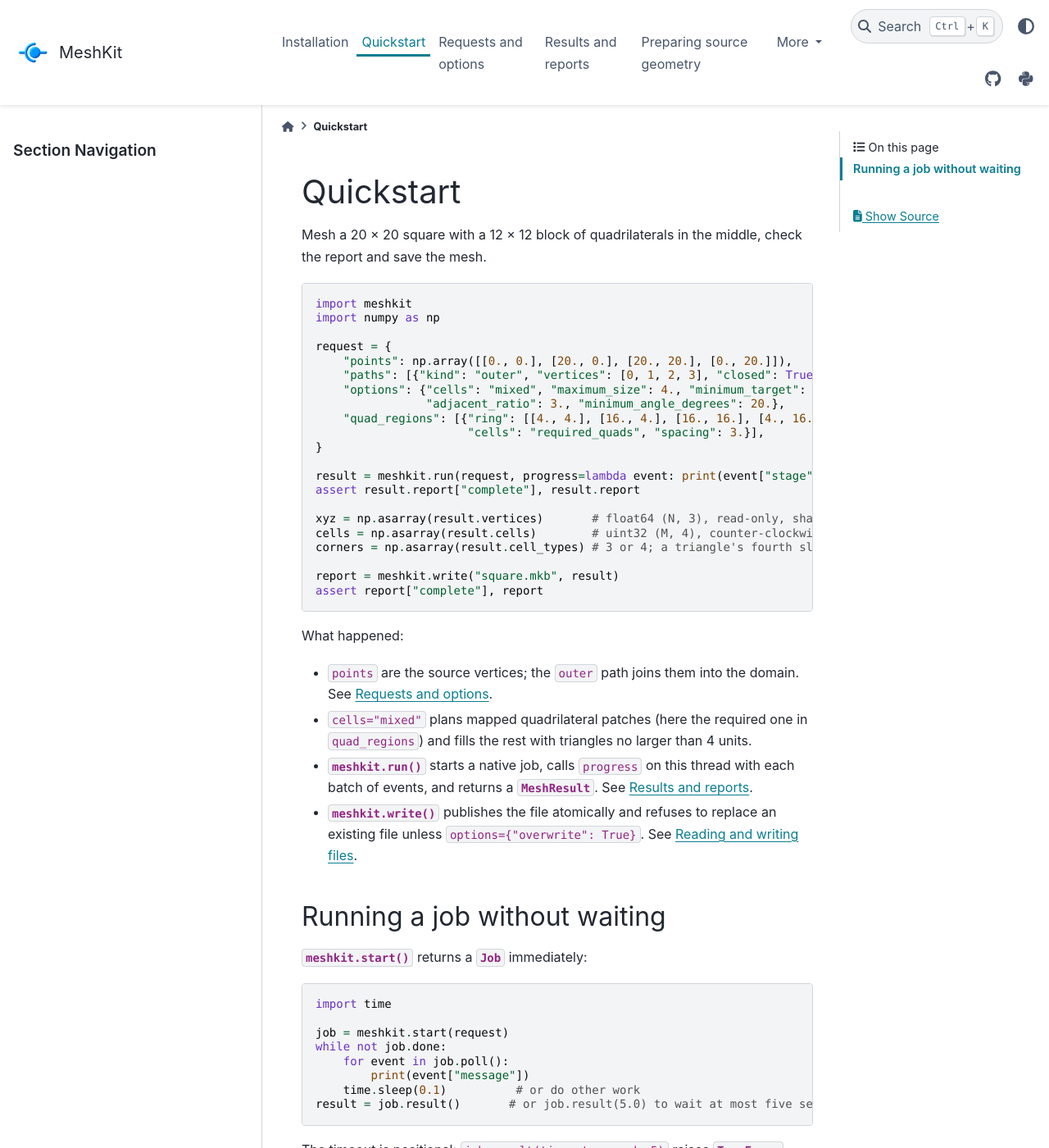
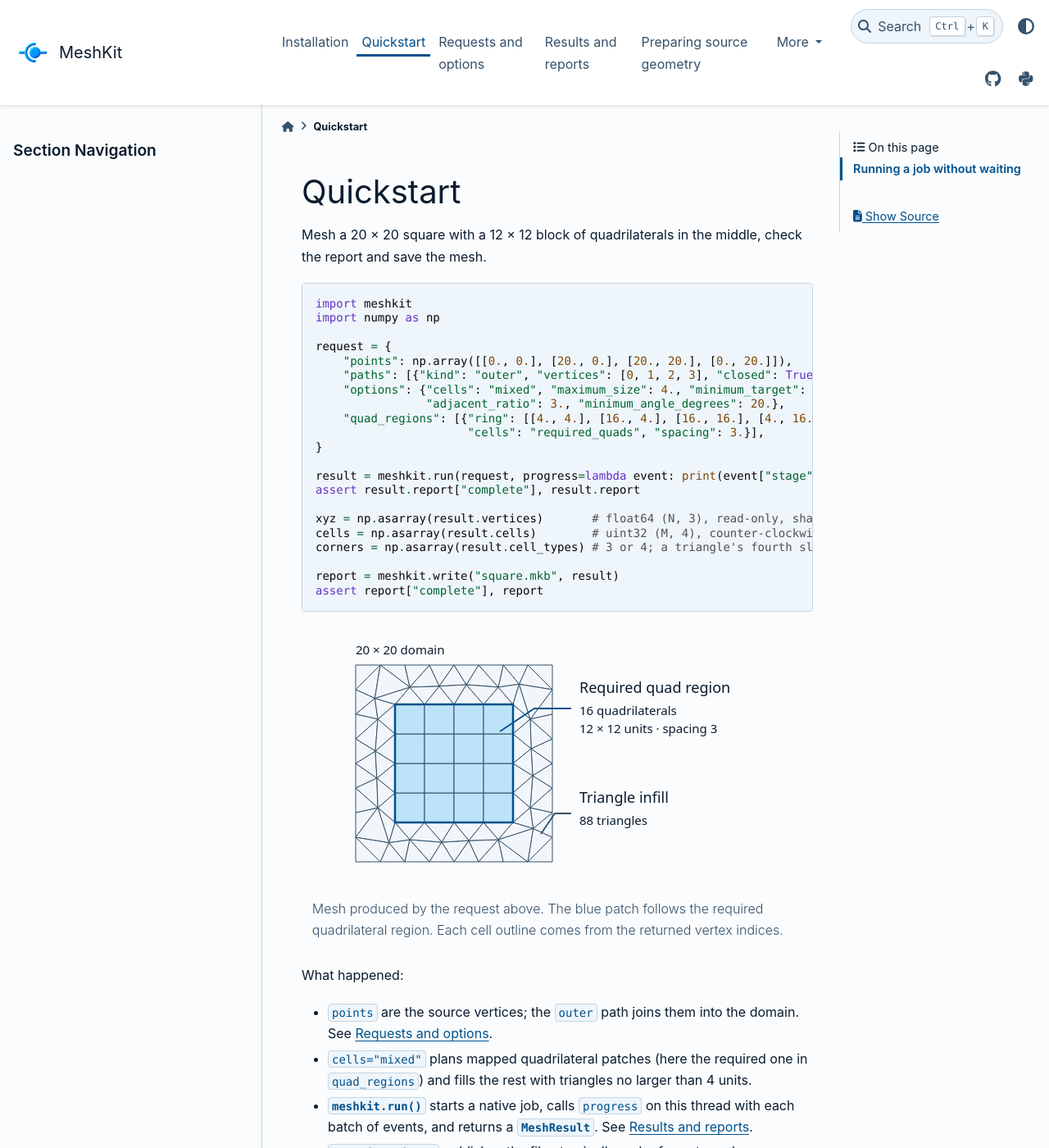
Before and after one commit to HydroCouple/Meshkit, a Sphinx documentation site: the page built from python/docs/guide/quickstart.rst, in a window 1280 px wide and 1400 px high. Shown: the whole window at 82% size. Built offline with Sphinx 7.4.7 and the PyData theme 0.15.4, drawn with Linux system fonts in a browser that asks for light colours; the version number is read from the project's files by our own code.

Commit message:
Style the Python manual and illustrate the mixed mesh quickstart

```diff
--- /dev/null
+++ b/python/docs/_static/hydrocouple-palette.css
@@ -0,0 +1,62 @@
+/* HydroCouple website colors for PyData's existing components. */
+html[data-theme="light"] {
+  --pst-color-background: #fafcfd;
+  --pst-color-on-background: #ffffff;
+  --pst-color-surface: #eef5fb;
+  --pst-color-text-base: #0a1c2e;
+  --pst-color-text-muted: #35516b;
+  --pst-color-primary: #00518c;
+  --pst-color-primary-bg: #d9edff;
+  --pst-color-primary-text: #ffffff;
+  --pst-color-accent: #0064a9;
+  --pst-color-accent-bg: #d9edff;
+  --pst-color-border: #c4d5e2;
+  --hc-diagram-edge: #356486;
+}
+
+html[data-theme="dark"] {
+  --pst-color-background: #101e2c;
+  --pst-color-on-background: #142637;
+  --pst-color-surface: #1a3043;
+  --pst-color-text-base: #eef5fb;
+  --pst-color-text-muted: #b6cadb;
+  --pst-color-primary: #8ecfff;
+  --pst-color-primary-bg: #203f59;
+  --pst-color-primary-text: #101e2c;
+  --pst-color-accent: #ffc16a;
+  --pst-color-accent-bg: #203f59;
+  --pst-color-border: #395268;
+  --hc-diagram-edge: #92b9d5;
+}
+
+html[data-theme] {
+  --pst-color-on-surface: var(--pst-color-text-base);
+  --pst-color-heading: var(--pst-color-text-base);
+  --pst-color-link: var(--pst-color-primary);
+  --pst-color-secondary: var(--pst-color-primary);
+  --pst-color-secondary-text: var(--pst-color-primary-text);
+  --pst-color-link-hover: var(--pst-color-primary);
+  --pst-color-inline-code: var(--pst-color-primary);
+  --pst-color-target: var(--pst-color-primary-bg);
+}
+
+/* Mermaid writes ID-scoped fill rules into each SVG. Pair the label with
+   its surface so switching modes also updates an already visible flowchart. */
+html[data-theme] .mermaid .node .label-container {
+  fill: var(--pst-color-surface) !important;
+  stroke: var(--hc-diagram-edge) !important;
+}
+html[data-theme] .mermaid .node .nodeLabel,
+html[data-theme] .mermaid .node .nodeLabel p,
+html[data-theme] .mermaid .node text {
+  color: var(--pst-color-on-surface) !important;
+  fill: var(--pst-color-on-surface) !important;
+}
+html[data-theme] .mermaid .flowchart-link {
+  stroke: var(--hc-diagram-edge) !important;
+}
+html[data-theme] .mermaid .edgeLabel,
+html[data-theme] .mermaid .edgeLabel p {
+  color: var(--pst-color-text-muted) !important;
+  background-color: var(--pst-color-on-background) !important;
+}
--- a/python/docs/conf.py
+++ b/python/docs/conf.py
@@ -131,16 +131,9 @@ html_theme_options = {
         "image_light": "images/hydrocouple_logo.png",
         "image_dark": "images/hydrocouple_logo.png",
     },
-    # Top-nav cross-link back to the Doxygen C++ docs.
-    # Deployment layout (see .github/workflows/documentation.yml):
-    #     /         Doxygen docs (root)
-    #     /python/  these (Sphinx) docs
-    # ``../index.html`` resolves to the Doxygen root when both sites are
-    # co-deployed under GitHub Pages.  When viewing the Sphinx docs
-    # locally without the Doxygen bundle, this link 404s — that's an
-    # accepted local-only limitation.
+    # Use the published manual URL from every nested Python page.
     "external_links": [
-        {"name": "C++ API Docs", "url": "../index.html"},
+        {"name": "C++ API Docs", "url": "https://www.hydrocouple.org/Meshkit/"},
     ],
     "icon_links": [
         {
@@ -166,6 +159,6 @@ html_title = 'MeshKit'
 html_favicon = 'images/hydrocouple_logo.png'
 
 html_static_path = ['_static']
-html_css_files = ['meshkit.css']
+html_css_files = ['meshkit.css', 'hydrocouple-palette.css']
 
 htmlhelp_basename = 'meshkitdoc'
--- a/python/docs/guide/quickstart.rst
+++ b/python/docs/guide/quickstart.rst
@@ -27,6 +27,13 @@ check the report and save the mesh.
 
    report = meshkit.write("square.mkb", result)
    assert report["complete"], report
+
+.. figure:: ../images/mixed-square.svg
+   :alt: A mapped square block of 16 quadrilaterals shares its boundary with 88 surrounding triangles.
+   :width: 560px
+
+   Mesh produced by the request above. The blue patch follows the required
+   quadrilateral region. Each cell outline comes from the returned vertex indices.
 
 What happened:
 
```
Also changed, not shown: python/docs/images/mixed-square.svg (added).
